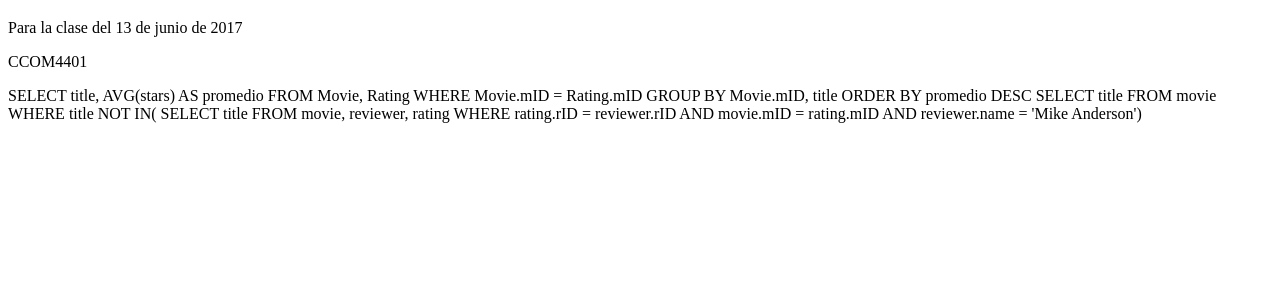
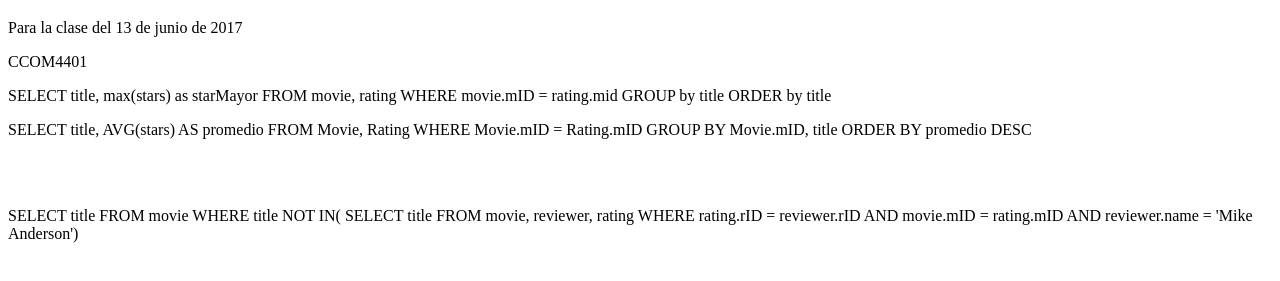
Before and after one commit to elliot28/anuncio, a plain HTML site: page index.html in a window 1280 px wide. Shown: the part 61-342 px from the top of the page. Drawn offline with Linux system fonts and the light colour scheme.

Commit message:
asfdsafsa

```diff
--- a/index.html
+++ b/index.html
@@ -6,19 +6,28 @@
 <p>Para la clase del 13 de junio de 2017</p>
 <p>CCOM4401</p>
 
-SELECT title, AVG(stars) AS promedio
+SELECT title, max(stars) as starMayor
+FROM movie, rating
+WHERE movie.mID = rating.mid
+GROUP by title
+ORDER by title
+
+
+<p>SELECT title, AVG(stars) AS promedio
 FROM Movie, Rating
 WHERE Movie.mID = Rating.mID
 GROUP BY Movie.mID, title
-ORDER BY promedio DESC
-
+ORDER BY promedio DESC</p>
+<br>
+<br>
+<p>
 SELECT title
 FROM movie
 WHERE title NOT IN(
 SELECT title
 FROM movie, reviewer, rating
 WHERE rating.rID = reviewer.rID AND movie.mID = rating.mID AND
-reviewer.name = 'Mike Anderson')
+reviewer.name = 'Mike Anderson')</p>
 
 
 
```
